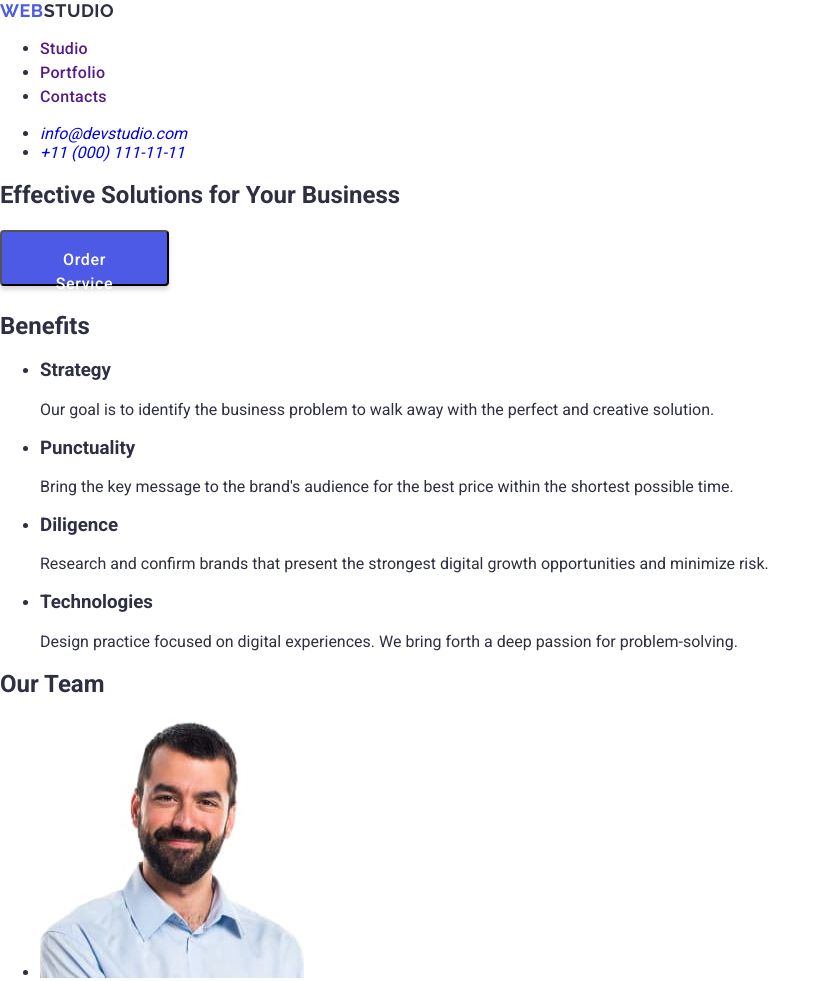
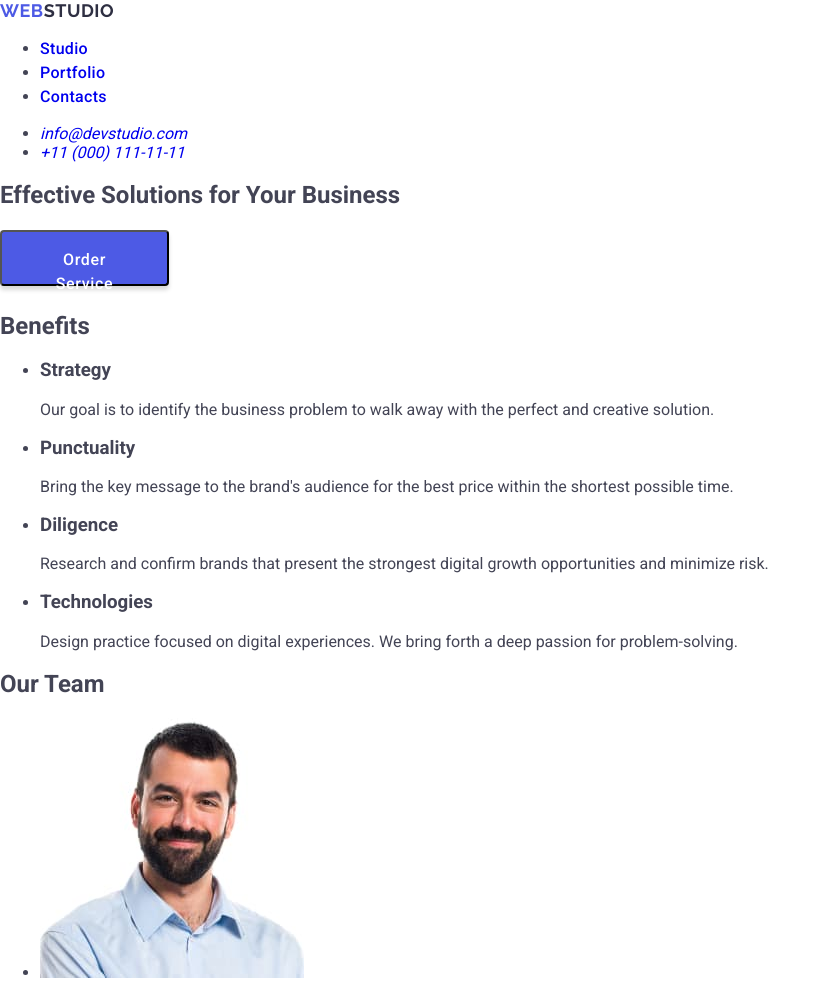
Before and after one commit to olha-zhemerdey/goit-markup-hw-02, a plain HTML site: page index.html in a window 1280 px wide. Shown: the top 981 px of the page, without its empty margins (0-831 px from the left). Drawn offline with nearby package versions, Linux system fonts and the light colour scheme.

Commit message:
add changes

```diff
--- a/css/styles.css
+++ b/css/styles.css
@@ -1,7 +1,7 @@
 body {
   font-family: "Roboto", sans-serif;
   font-style: normal;
-  color: #2e2f42;
+  color: #434455;
   background-color: #fff;
 }
 a {
@@ -14,16 +14,10 @@ a {
   line-height: 1.17;
   letter-spacing: 0.03em;
   text-transform: uppercase;
-  color: #2e2f42;
+  color: #4d5ae5;
 }
 .web {
-  font-family: "Raleway", sans-serif;
-  font-weight: 700;
-  font-size: 18px;
-  line-height: 117%;
-  letter-spacing: 0.03em;
-  text-transform: uppercase;
-  color: #4d5ae5;
+  color: #2e2f42;
 }
 .navigation {
   font-weight: 500;
--- a/index.html
+++ b/index.html
@@ -27,12 +27,12 @@
       <!-- Top Line -->
       <nav>
         <a href="./index.html" class="webstudio"
-          ><span class="web">Web</span>Studio</a
+          >Web<span class="web">Studio</span></a
         >
         <ul class="navigation">
-          <li><a href="">Studio</a></li>
-          <li><a href="">Portfolio</a></li>
-          <li><a href="">Contacts</a></li>
+          <li><a href="./index.html">Studio</a></li>
+          <li><a href="./index.html">Portfolio</a></li>
+          <li><a href="./index.html">Contacts</a></li>
         </ul>
       </nav>
       <address>
```
